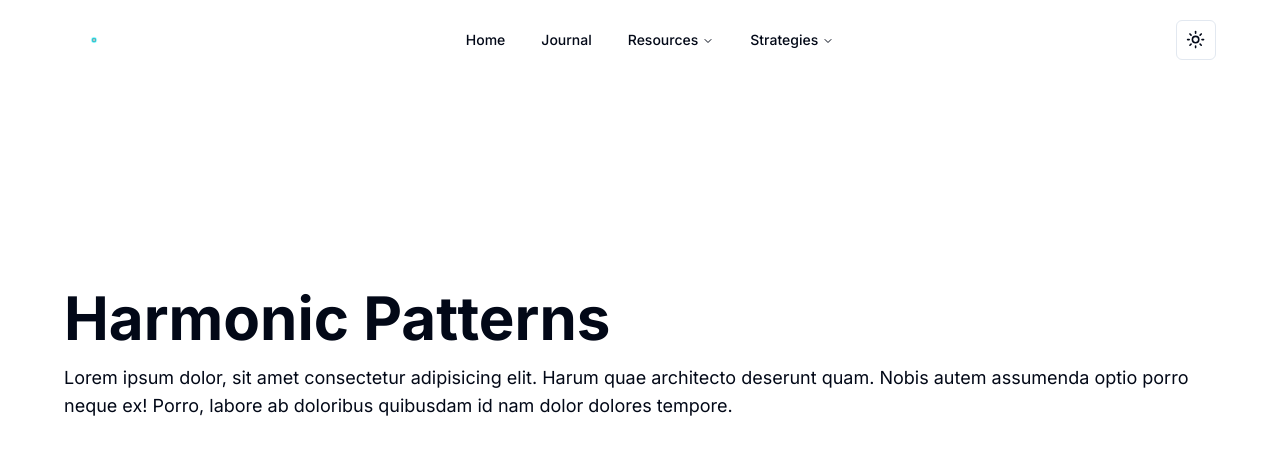
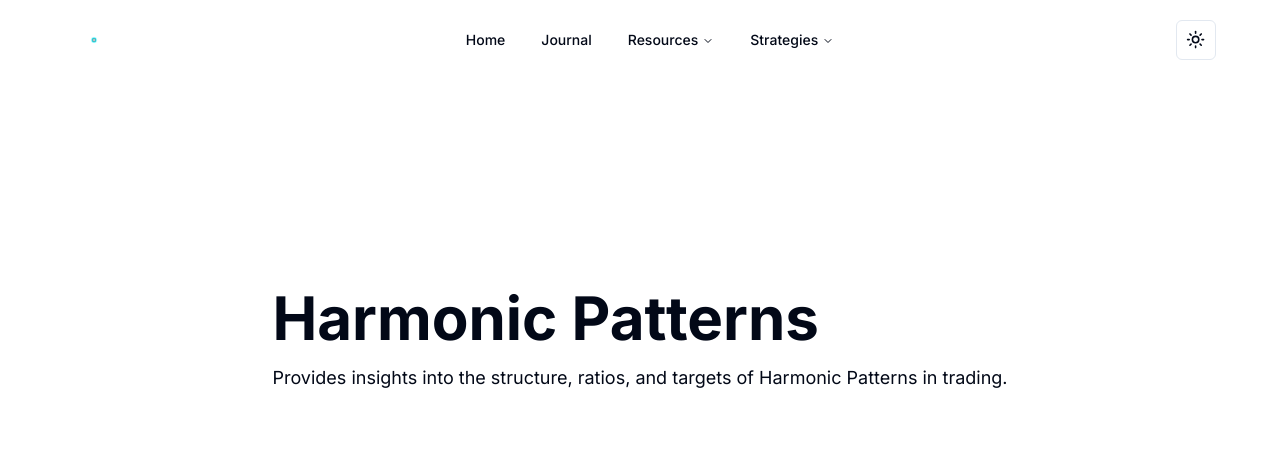
Before and after one commit to kulaizki/Insight, a Next.js app: page /resources/harmonic-patterns in a window 1280 px wide. Shown: the top 454 px of the page. Built offline with nearby package versions, Linux system fonts and the light colour scheme.

Commit message:
feat: add resources overview

```diff
--- a/src/app/resources/harmonic-patterns/page.tsx
+++ b/src/app/resources/harmonic-patterns/page.tsx
@@ -1,11 +1,14 @@
-'use client';
+'use client'
 
 export default async function Page() {
   return (
     <section className='py-24'>
-      <div className='flex flex-col p-8 gap-4'>
+      <div className='flex flex-col gap-4 p-8'>
         <h1 className='text-6xl font-bold'>Harmonic Patterns</h1>
-        <p className="text-lg">Lorem ipsum dolor, sit amet consectetur adipisicing elit. Harum quae architecto deserunt quam. Nobis autem assumenda optio porro neque ex! Porro, labore ab doloribus quibusdam id nam dolor dolores tempore.</p>
+        <p className='text-lg'>
+          Provides insights into the structure, ratios, and targets of Harmonic
+          Patterns in trading.
+        </p>
       </div>
     </section>
   )
--- a/src/app/resources/price-action/page.tsx
+++ b/src/app/resources/price-action/page.tsx
@@ -1,11 +1,14 @@
-'use client';
+'use client'
 
 export default async function Page() {
   return (
     <section className='py-24'>
-      <div className='flex flex-col p-8 gap-4'>
+      <div className='flex flex-col gap-4 p-8'>
         <h1 className='text-6xl font-bold'>Price Action</h1>
-        <p className="text-lg">Lorem ipsum dolor, sit amet consectetur adipisicing elit. Harum quae architecto deserunt quam. Nobis autem assumenda optio porro neque ex! Porro, labore ab doloribus quibusdam id nam dolor dolores tempore.</p>
+        <p className='text-lg'>
+          Explores the use of trend lines, trading patterns, and volume analysis
+          in price action trading.
+        </p>
       </div>
     </section>
   )
--- a/src/app/resources/smart-money-concept/page.tsx
+++ b/src/app/resources/smart-money-concept/page.tsx
@@ -1,11 +1,14 @@
-'use client';
+'use client'
 
 export default async function Page() {
   return (
     <section className='py-24'>
-      <div className='flex flex-col p-8 gap-4'>
+      <div className='flex flex-col gap-4 p-8'>
         <h1 className='text-6xl font-bold'>Smart Money Concept</h1>
-        <p className="text-lg">Lorem ipsum dolor, sit amet consectetur adipisicing elit. Harum quae architecto deserunt quam. Nobis autem assumenda optio porro neque ex! Porro, labore ab doloribus quibusdam id nam dolor dolores tempore.</p>
+        <p className='text-lg'>
+          Delves into the concepts of order blocks, market imbalances, and
+          liquidity in the context of smart money trading.
+        </p>
       </div>
     </section>
   )
--- a/src/app/resources/trading-psychology/page.tsx
+++ b/src/app/resources/trading-psychology/page.tsx
@@ -1,11 +1,14 @@
-'use client';
+'use client'
 
 export default async function Page() {
   return (
     <section className='py-24'>
-      <div className='flex flex-col p-8 gap-4'>
+      <div className='flex flex-col gap-4 p-8'>
         <h1 className='text-6xl font-bold'>Trading Psychology</h1>
-        <p className="text-lg">Lorem ipsum dolor, sit amet consectetur adipisicing elit. Harum quae architecto deserunt quam. Nobis autem assumenda optio porro neque ex! Porro, labore ab doloribus quibusdam id nam dolor dolores tempore.</p>
+        <p className='text-lg'>
+          Emphasizes the importance of risk management, discipline, and patience
+          in successful trading.
+        </p>
       </div>
     </section>
   )
```
